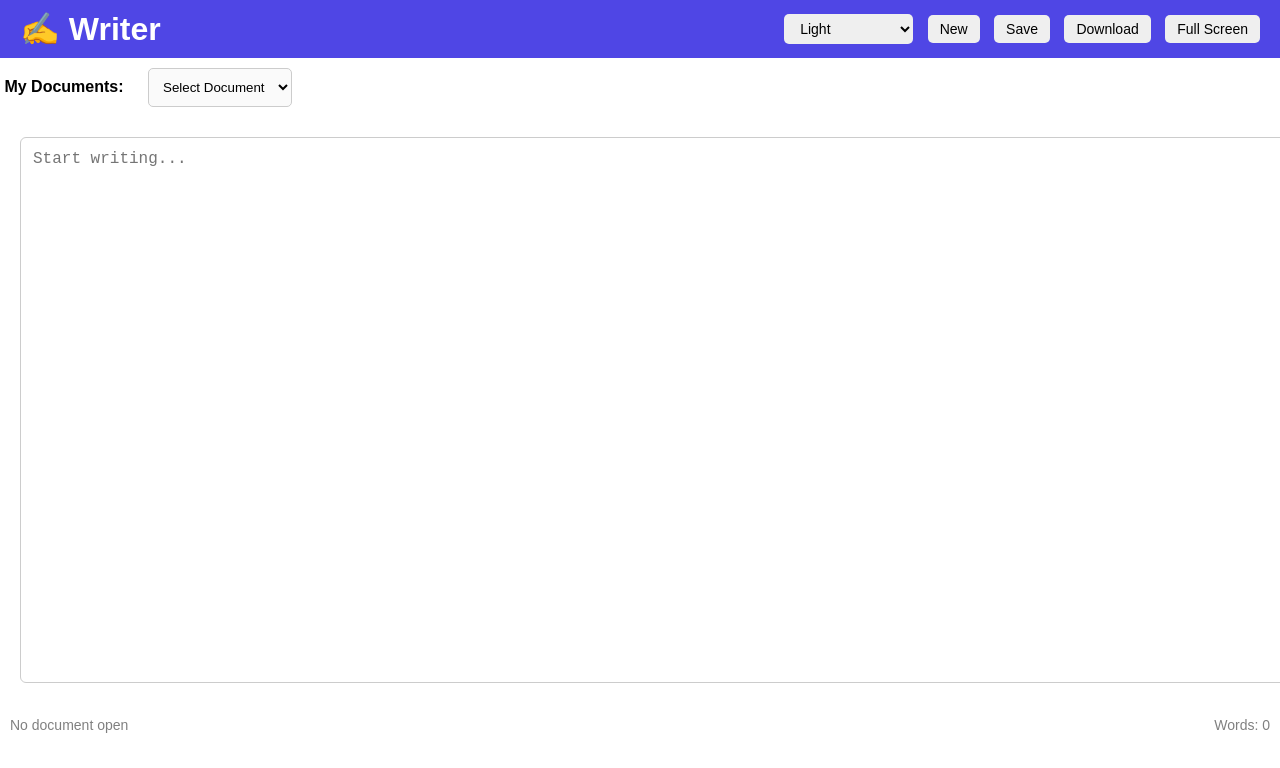
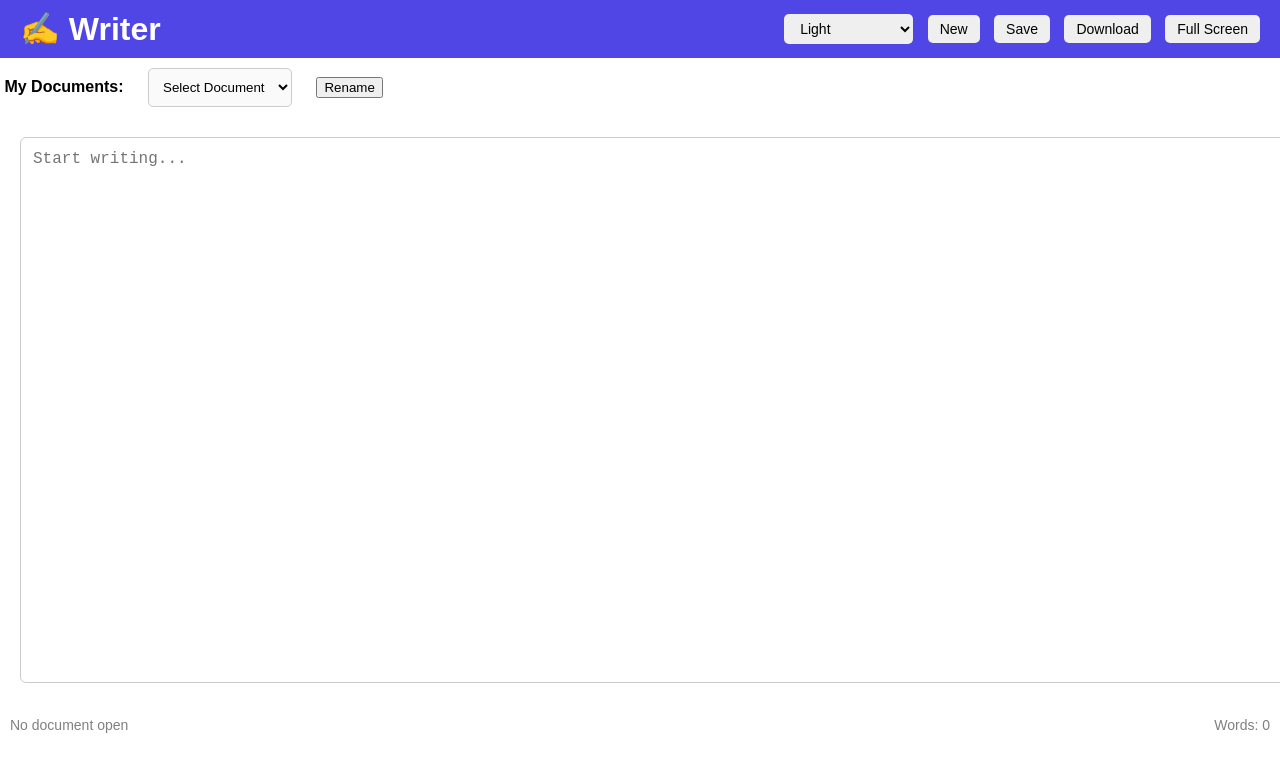
Before and after one commit to S-maker-bit/Writer-App, a plain HTML site: page index.html in a window 1280 px wide. Drawn offline with Linux system fonts and the light colour scheme.

Commit message:
Update index.html

```diff
--- a/index.html
+++ b/index.html
@@ -30,6 +30,7 @@
   <option value="">Select Document</option>
 </select>
 
+<button onclick="renameDoc()">Rename</button>
 
 
   <div class="editor">
```
